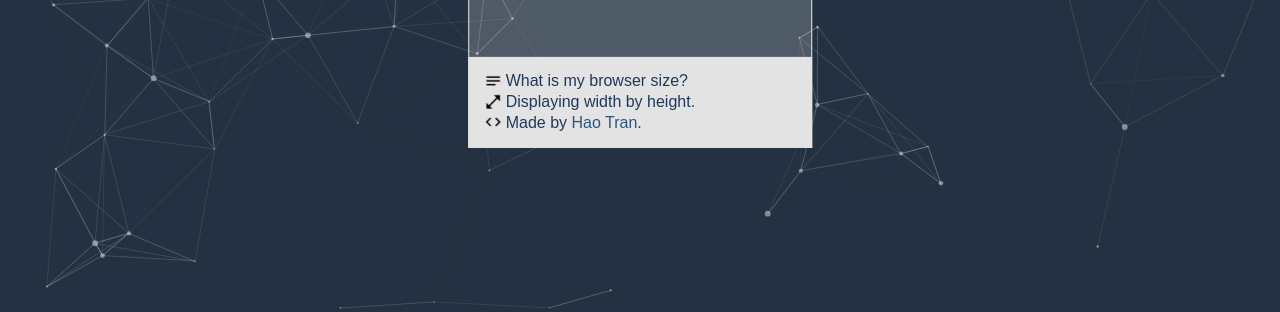
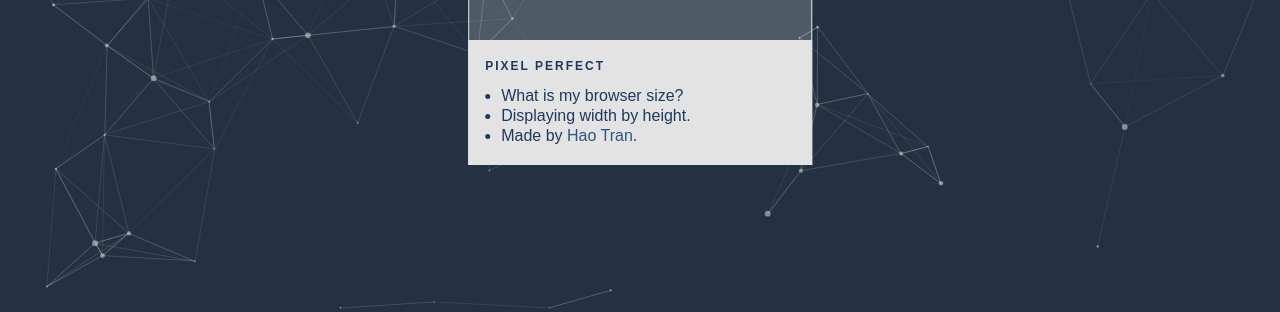
Before and after one commit to haothitran/pixel-perfect, a plain HTML site: page index.html in a window 1280 px wide. Shown: the part 488-800 px from the top of the page. Drawn offline with Linux system fonts and the light colour scheme.

Commit message:
Remove icons, add header and list CSS declarations

```diff
--- a/assets/style.css
+++ b/assets/style.css
@@ -66,8 +66,20 @@ body {
 -- // BASE
 ------------------------------------------------------------------------------*/
 
-p { margin-bottom: calc(var(--spacing-unit) / 4); }
-p:last-child { margin-bottom: 0; }
+h1 {
+  margin-top: calc(var(--spacing-unit) / 4);
+  margin-bottom: var(--spacing-unit);
+  font-size: .75em;
+  font-weight: bold;
+  letter-spacing: 2px;
+  text-transform: uppercase;
+}
+
+ul {
+  padding-left: var(--spacing-unit);
+  list-style-type: disc;
+}
+li { margin-bottom: calc(var(--spacing-unit) / 4); }
 
 a {
   color: var(--color-link);
@@ -76,11 +88,6 @@ a {
 a:hover {
   color: var(--color-accent);
   transition: .4s;
-}
-
-img {
-  display: inline;
-  vertical-align: middle;
 }
 
 /*------------------------------------------------------------------------------
--- a/index.html
+++ b/index.html
@@ -27,9 +27,12 @@
       </div>
 
       <main class="content">
-        <p><img src="assets/icons/icon-description.png" /> What is my browser size?</p>
-        <p><img src="assets/icons/icon-aspect-ratio.png" /> Displaying width by height.</p>
-        <p><img src="assets/icons/icon-code.png" /> Made by <a href="https://haothitran.com/">Hao Tran</a>.</p>
+        <h1>Pixel Perfect</h1>
+        <ul>
+          <li>What is my browser size?</li>
+          <li>Displaying width by height.</li>
+          <li>Made by <a href="https://haothitran.com/">Hao Tran</a>.</li>
+        </ul>
       </main>
 
     </div>
```
Also changed, not shown: assets/icons/icon-aspect-ratio.png (deleted), assets/icons/icon-code.png (deleted), assets/icons/icon-description.png (deleted).
